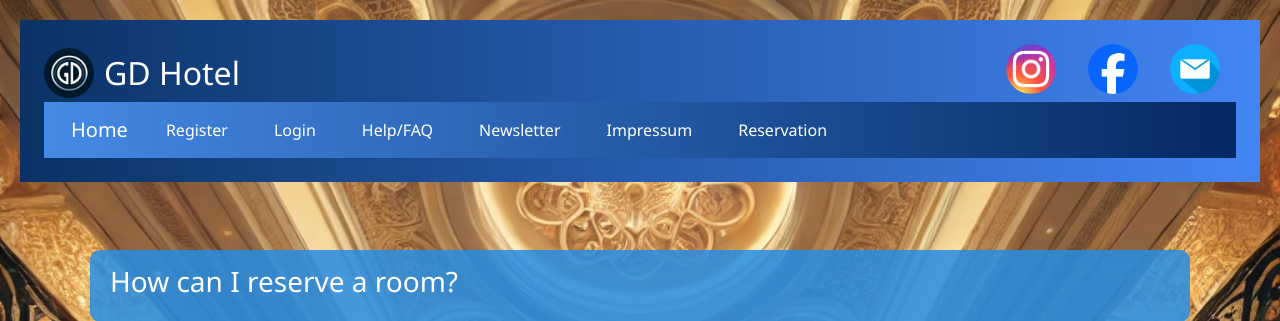
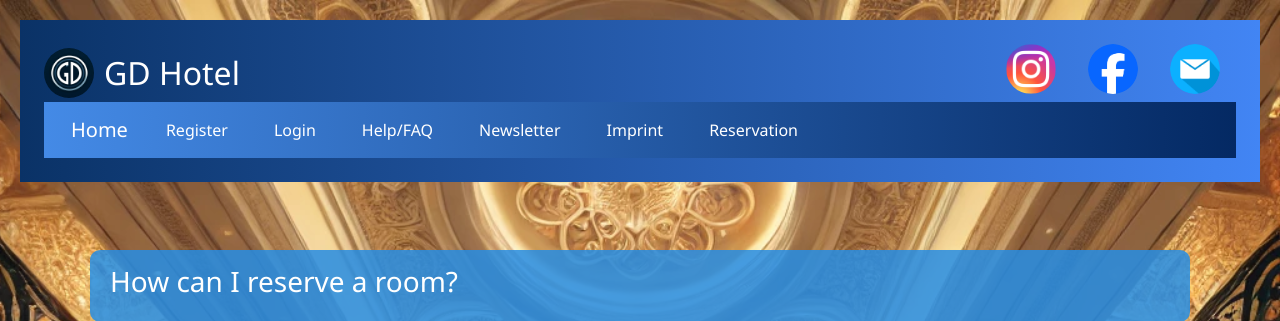
Before and after one commit to TimothyG77/Webtechnologien, a PHP site: page /hilfe.php in a window 1280 px wide. Shown: the top 321 px of the page. Run offline with PHP 8.4, Linux system fonts and the light colour scheme.

Commit message:
correction of header after login

```diff
--- a/Hotelwebsite/header.php
+++ b/Hotelwebsite/header.php
@@ -1,3 +1,9 @@
+<?php
+if (session_status() == PHP_SESSION_NONE) {
+    session_start();
+}
+?>
+
 
 <header class="bg-primary text-white text-center p-4">
     <div class="d-flex justify-content-between align-items-center">
@@ -39,7 +45,7 @@
                     <?php endif; ?>
                     <li class="nav-item"><a class="nav-link" href="/Webtechnologien/Hotelwebsite/hilfe.php">Help/FAQ</a></li>
                     <li class="nav-item"><a class="nav-link" href="/Webtechnologien/Hotelwebsite/newsletter.php">Newsletter</a></li>
-                    <li class="nav-item"><a class="nav-link" href="/Webtechnologien/Hotelwebsite/impressum.php">Impressum</a></li>
+                    <li class="nav-item"><a class="nav-link" href="/Webtechnologien/Hotelwebsite/impressum.php">Imprint</a></li>
                     <li class="nav-item"><a class="nav-link" href="/Webtechnologien/Hotelwebsite/reservation.php">Reservation</a></li>
                 </ul>
             </div>
```
